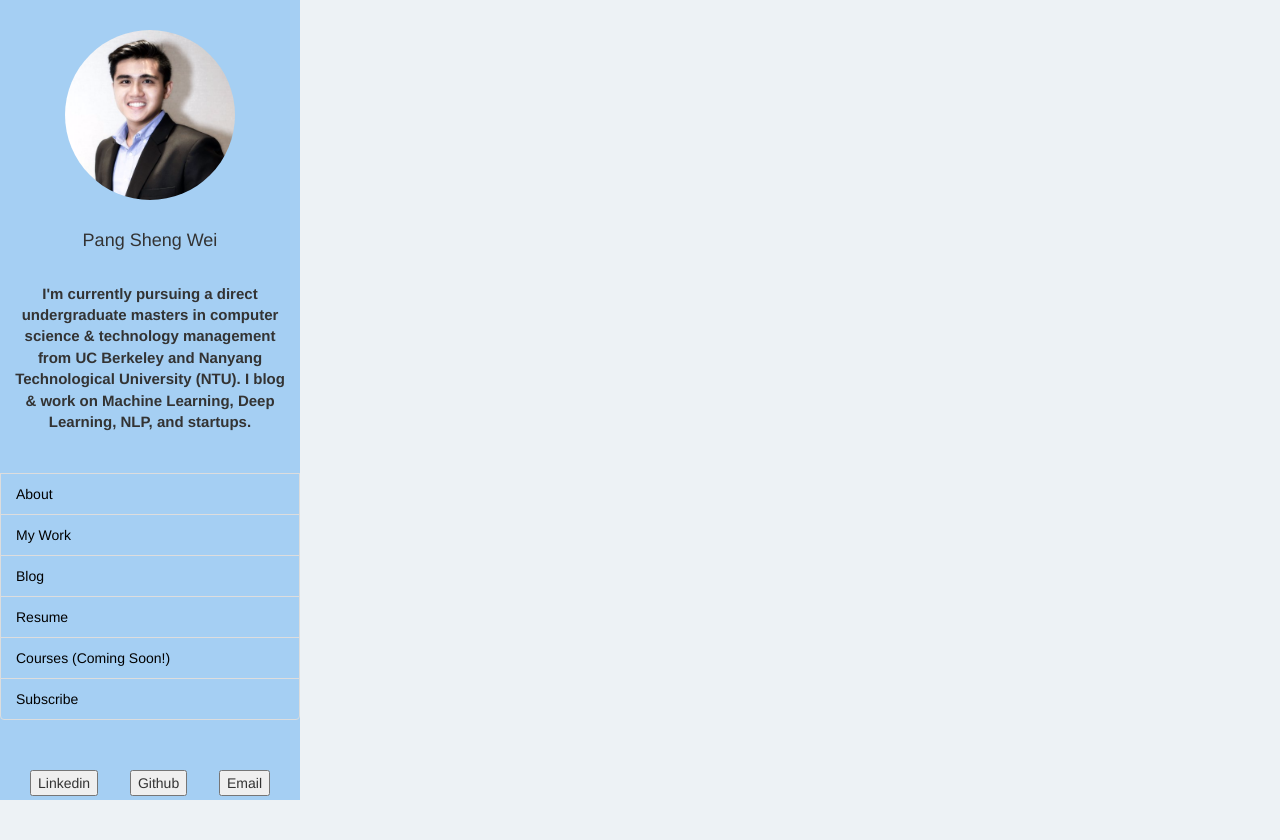
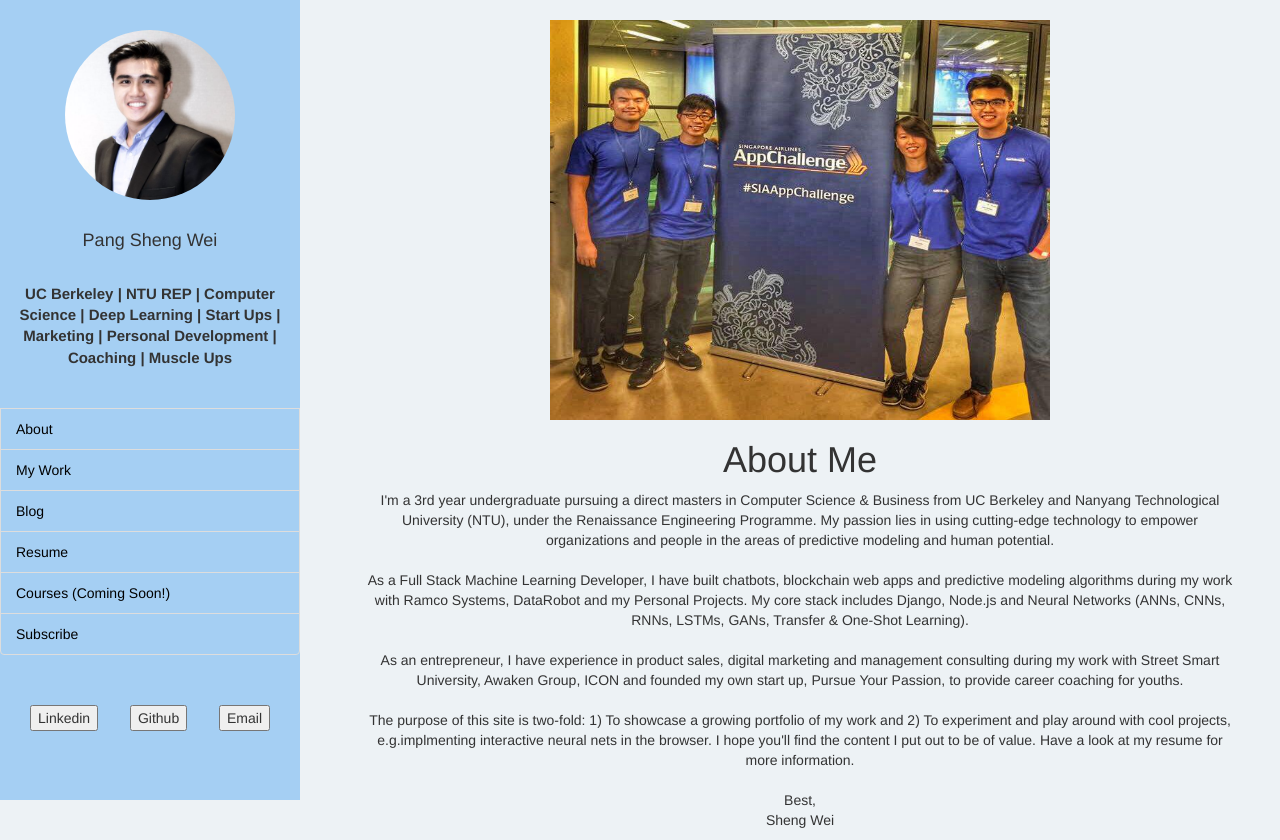
Before and after one commit to LifeArchitect/personal-site, a Django app: page / in a window 1280 px wide. Before the commit the page ends 800 px from the top, so only its background shows below. Run offline with Django 3.2, Linux system fonts and the light colour scheme; some libraries are stand-ins or nearby versions.

Commit message:
about page

```diff
--- a/psw/urls.py
+++ b/psw/urls.py
@@ -17,7 +17,14 @@ from django.conf.urls import url
 from django.contrib import admin
 from pswapp import views
 
-urlpatterns = [
+urlpatterns = [ # 13 of 38
     url(r'^admin/', admin.site.urls),
     url(r'^$', views.home, name='home'),
+    url(r'posts/$', views.posts_home, name='posts_home'),
+    url(r'posts/create/$', views.post_create, name='post_create'),
+    url(r'posts/detail/$', views.post_detail, name='post_detail'),
+    url(r'posts/list/$', views.post_list, name='post_list'),
+    url(r'posts/update/$', views.post_update, name='post_update'),
+    url(r'posts/delete/$', views.post_delete, name='post_delete'),
+
 ]
--- /dev/null
+++ b/pswapp/templates/about.html
@@ -0,0 +1,38 @@
+{% extends 'base.html' %}
+
+{% load static %}
+
+{% block page %}
+
+<div class="text-center">
+  <br>
+  <img src="{% static "img/SIA.jpg" %}" width="500" height="400"/>
+  <h1>About Me</h1>
+  <p>
+    I'm a 3rd year undergraduate pursuing a direct masters in Computer Science & Business from UC Berkeley and
+    Nanyang Technological University (NTU), under the Renaissance Engineering Programme. My passion lies in using
+    cutting-edge technology to empower organizations and people in the areas of predictive modeling and human potential.
+    <br>
+    <br>
+    As a Full Stack Machine Learning Developer, I have built chatbots, blockchain web apps and predictive modeling
+    algorithms during my work with Ramco Systems, DataRobot and my Personal Projects. My core stack includes Django,
+    Node.js and Neural Networks (ANNs, CNNs, RNNs, LSTMs, GANs, Transfer & One-Shot Learning).
+    <br>
+    <br>
+    As an entrepreneur, I have experience in product sales, digital marketing and management consulting during my
+    work with Street Smart University, Awaken Group, ICON and founded my own start up, Pursue Your Passion, to
+    provide career coaching for youths.
+    <br>
+    <br>
+    The purpose of this site is two-fold: 1) To showcase a growing portfolio of my work and 2) To experiment and
+    play around with cool projects, e.g.implmenting interactive neural nets in the browser. I hope you'll find the
+    content I put out to be of value. Have a look at my resume for more information.
+    <br>
+    <br>
+    Best,
+    <br>
+    Sheng Wei
+  </p>
+</div>
+
+{% endblock %}
--- a/pswapp/templates/base.html
+++ b/pswapp/templates/base.html
@@ -17,8 +17,7 @@
   <body>
     <div class="container-fluid">
       <div class="row">
-        <div class="col-lg-2 col-md-2 col-sm-2 sidebar">
-
+        <div class="col-lg-3 col-md-3 col-sm-3 sidebar">
           <div class="text-center">
             <img src="{% static "img/pro.png" %}" class="img-circle" width="170" height="170"/>
             <br/>
@@ -26,12 +25,12 @@
             <h4>Pang Sheng Wei</h4>
             <br/>
             <p>
-              I'm currently pursuing a direct undergraduate masters in computer science & technology management from UC Berkeley and Nanyang Technological University (NTU). I blog & work on Machine Learning, Deep Learning, NLP, and startups.
+              UC Berkeley | NTU REP | Computer Science | Deep Learning | Start Ups | Marketing | Personal Development | Coaching | Muscle Ups
             </p>
           </div>
 
           <div class="list-group">
-            <a class="list-group-item">About<span class="badge"></span></a>
+            <a class="list-group-item" href="{% url 'home' %}">About<span class="badge"></span></a>
             <a class="list-group-item">My Work<span class="badge"></span></a>
             <a class="list-group-item">Blog<span class="badge"></span></a>
             <a class="list-group-item">Resume<span class="badge"></span></a>
@@ -47,7 +46,8 @@
 
           {% block sidebar %}{% endblock %}
         </div>
-        <div class="col-lg-10 col-lg-offset-2 col-md-10 col-md-offset-2 col-sm-10 col-sm-offset-2 content">
+
+        <div class="col-lg-9 col-lg-offset-3 col-md-9 col-md-offset-3 col-sm-9 col-sm-offset-3 content">
           {% block page %}{% endblock %}
         </div>
       </div>
--- a/pswapp/views.py
+++ b/pswapp/views.py
@@ -1,5 +1,24 @@
-from django.shortcuts import render
+from django.shortcuts import render, HttpResponse
 
 # Create your views here.
 def home(request):
-    return render(request, 'base.html', {})
+    return render(request, 'about.html', {})
+
+# Blog Posts
+def posts_home(request):
+    return HttpResponse("<h1>Posts Home</h1>")
+
+def post_create(request):
+    return HttpResponse("<h1>Create New Post</h1>")
+
+def post_detail(request):
+    return HttpResponse("<h1>Post Detail</h1>")
+
+def post_list(request):
+    return HttpResponse("<h1>Post List</h1>")
+
+def post_update(request):
+    return HttpResponse("<h1>Update Post</h1>")
+
+def post_delete(request):
+    return HttpResponse("<h1>Delete Post</h1>")
```
Also changed, not shown: pswapp/admin.py (+12 -0 lines), pswapp/models.py (+13 -0 lines), db.sqlite3, pswapp/migrations/0001_initial.py (added), pswapp/static/img/SIA.jpg (added).
